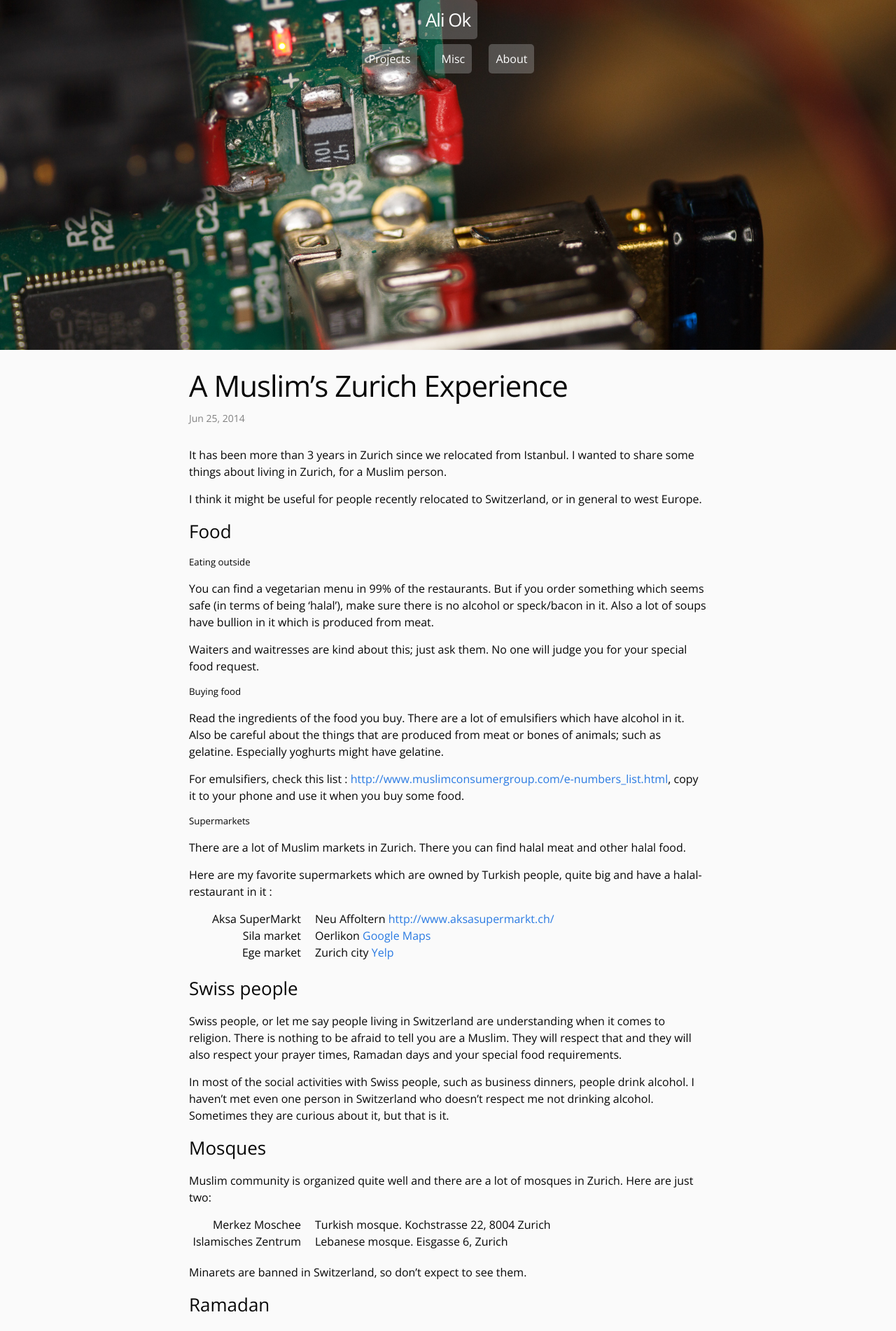
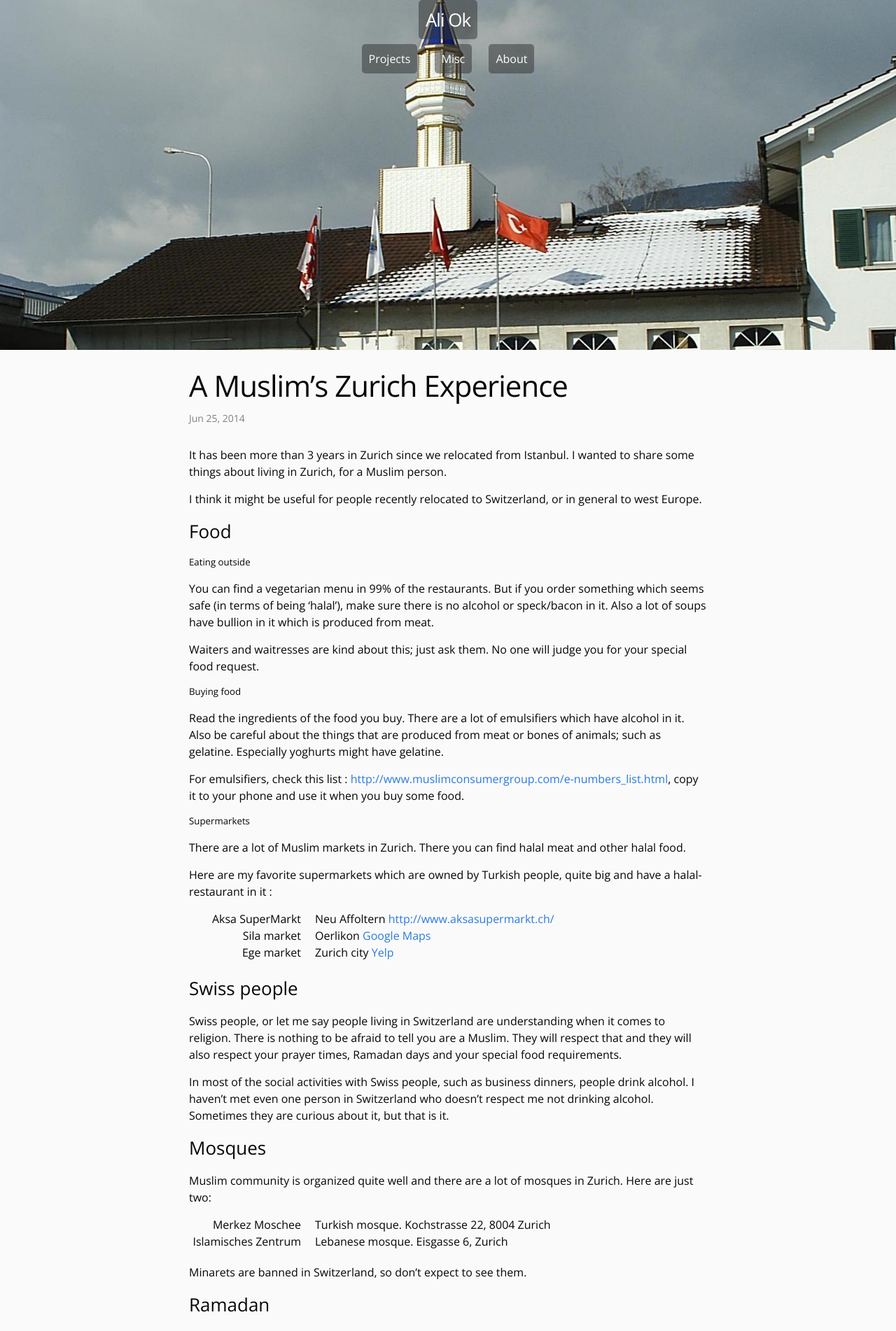
Before and after one commit to aliok/aliok.github.io, a Jekyll site: the page built from _miscposts/2014-06-25-a-muslims-zurich-experience.markdown, in a window 1280 px wide. Shown: the top 1902 px of the page at 70% size. Built offline with Jekyll 4.4.1, drawn with Linux system fonts in a browser that asks for light colours.

Commit message:
More banners

```diff
--- a/_miscposts/2014-06-25-a-muslims-zurich-experience.markdown
+++ b/_miscposts/2014-06-25-a-muslims-zurich-experience.markdown
@@ -2,7 +2,9 @@
 layout: post
 title:  "A Muslim’s Zurich Experience"
 date:   2014-06-25 01:07:43
-banner: "/post-assets/layout/temp_picture.jpg"
+banner: "/post-assets/layout/a-muslims-zurich-experience.jpg"
+alternate_banner: True
+# from http://upload.wikimedia.org/wikipedia/commons/9/95/Moschee_Wangen_bei_Olten.jpg
 
 ---
 
```
Also changed, not shown: post-assets/layout/a-muslims-zurich-experience.jpg (added).
